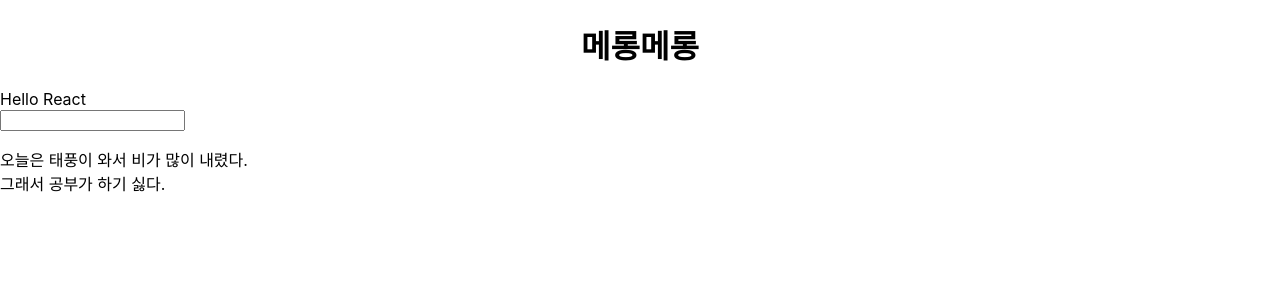
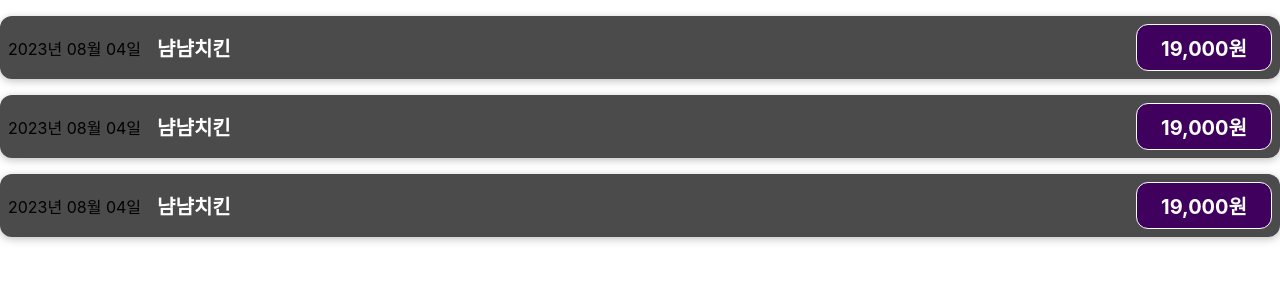
Before and after one commit to Ajeabal/react-study202308, a React (Create React App) app: page / in a window 1280 px wide. Shown: the top 300 px of the page. Built offline with nearby package versions, Linux system fonts and the light colour scheme.

Commit message:
동적 데이터 렌더링

```diff
--- a/src/App.js
+++ b/src/App.js
@@ -1,18 +1,12 @@
 import React from "react";
-import "./App.css";
-import AppItem from "./AppItem";
-import Noname from "./Noname";
-import Hello from "./Hello";
+import ExpenseItem from "./components/ExpenseItem";
 
 function App() {
-  // const $h2 = React.createElement('h2', null, '반가워요~~');
-  // const $h2 = <h2>반가워요~</h2>;
-
   return (
     <>
-      <AppItem />
-      <Hello />
-      <Noname />
+      <ExpenseItem />
+      <ExpenseItem />
+      <ExpenseItem />
     </>
   );
 }
--- /dev/null
+++ b/src/components/ExpenseItem.css
@@ -0,0 +1,56 @@
+.expense-item {
+    display: flex;
+    justify-content: space-between;
+    align-items: center;
+    box-shadow: 0 2px 8px rgba(0, 0, 0, 0.25);
+    padding: 0.5rem;
+    margin: 1rem 0;
+    border-radius: 12px;
+    background-color: #4b4b4b;
+  }
+
+  .expense-item__description {
+    display: flex;
+    flex-direction: column;
+    gap: 1rem;
+    align-items: flex-end;
+    flex-flow: column-reverse;
+    justify-content: flex-start;
+    flex: 1;
+  }
+
+  .expense-item h2 {
+    color: #3a3a3a;
+    font-size: 1rem;
+    flex: 1;
+    margin: 0 1rem;
+    color: white;
+  }
+
+  .expense-item__price {
+    font-size: 1rem;
+    font-weight: bold;
+    color: white;
+    background-color: #40005d;
+    border: 1px solid white;
+    padding: 0.5rem;
+    border-radius: 12px;
+  }
+
+  @media (min-width: 580px) {
+    .expense-item__description {
+      flex-direction: row;
+      align-items: center;
+      justify-content: flex-start;
+      flex: 1;
+    }
+
+    .expense-item__description h2 {
+      font-size: 1.25rem;
+    }
+
+    .expense-item__price {
+      font-size: 1.25rem;
+      padding: 0.5rem 1.5rem;
+    }
+  }
--- /dev/null
+++ b/src/components/ExpenseItem.js
@@ -0,0 +1,35 @@
+import React from "react";
+// css 로딩
+import "./ExpenseItem.css";
+const ExpenseItem = () => {
+  const expenseDate = new Date(2023, 8, 4);
+  const expenseName = "냠냠치킨";
+  const expensePrice = 19000;
+
+  //   한 자리 숫자를 2자리 숫자로 변환하는 함수
+  const make2digit = (text) => {
+    return text.toString().padStart(2, "0");
+  };
+  //   날짜 포맷팅 변환 함수 정의
+  const makeFormattedDate = () => {
+    const year = expenseDate.getFullYear();
+    const month = expenseDate.getMonth();
+    const date = expenseDate.getDate();
+
+    return `${year}년 ${make2digit(month)}월 ${make2digit(date)}일`;
+  };
+  // 숫자 ,추가
+  const formattedPrice = new Intl.NumberFormat("ko-KR").format(expensePrice);
+
+  return (
+    <div className="expense-item">
+      <div>{makeFormattedDate()}</div>
+      <div className="expense-item__description">
+        <h2>{expenseName}</h2>
+        <div className="expense-item__price">{formattedPrice}원</div>
+      </div>
+    </div>
+  );
+};
+
+export default ExpenseItem;
```
